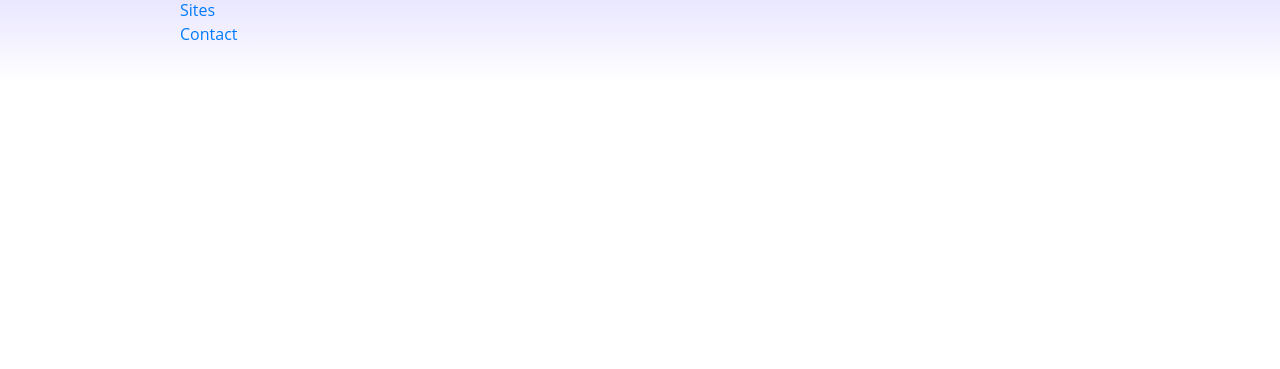
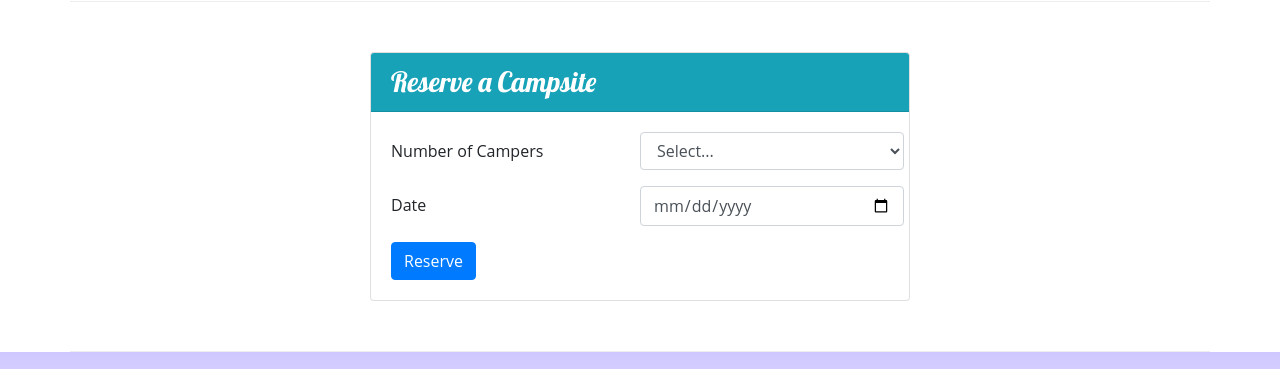
Before and after one commit to gabbycoronel/nucampsite, a website: page index.html in a window 1280 px wide. Shown: the part 1252-1621 px from the top of the page. Before the commit the page ends 1334 px from the top, so only its background shows below. Drawn offline with nearby package versions, Linux system fonts and the light colour scheme.

Commit message:
week2 assignment

```diff
--- a/index.html
+++ b/index.html
@@ -21,10 +21,13 @@
                     <img src="img/logo.png" class="img-fluid" />
                  </div>
                 <div class="col">
-            <h1>NuCamp</h1>
-            <h2>a better way to camp</h2>
-                 </div>
+                    <h1>NuCamp</h1>
+                    <h2>a better way to camp</h2>
+                </div>
+                <div class="col-md-4 col-xl-2 col-xs-12 mt-4">
+                 <a  href="reserveForm" class="btn bg-info text-white">Reserve!</a>
              </div>
+            </div>
         </div>
     </header>
 
@@ -67,9 +70,13 @@
                 <div class="col-sm-4 col-md-3">
                     <h2 class="text-sm-right">Featured Campsites</h2>
                 </div>
-                <div class="col">
+                <div class="col" class="media-body">
                     <h3>React Lake Campground</h3>
                     <p class="d-none d-sm-block">Nestled in the foothills of the Chrome Mountains, this campground on the shores of the pristine React Lake is a favorite for fly fishers.</p>
+                </div>
+                <div class="media">
+                     <img class="d-flex ml-3 img-thumbnail" src="img/react-lake-thumb.jpg">
+
                 </div>
         </div>
     </div>
@@ -89,6 +96,39 @@
                     </div>
                 </div>
          </div>
+        <div class="row row-content">
+            <div class="col col-sm-6 mx-auto">
+                <div class="card">
+                    <h3 class="card-header bg-info text-white"> Reserve a Campsite</h3>
+                <div class="card-body">
+                    <form id="reserveForm">
+                        <div class="form-group row">
+                            <label for="numCampers" class="col-sm-6 col-form-label">Number of Campers</label>
+                            <select id="numCampers" name="numCampers" class="col col-xs-12 form-control">
+                                <option selected>Select...</option>
+                                <option value="1">1</option>
+                                <option value="2">2</option>
+                                <option value="3">3</option>
+                                <option value="4">4</option>
+                                <option value="5">5</option>
+                                <option value="6">6</option>
+                            </select>
+                        </div>
+                        <div class="form-group row">
+                            <label for="date" class="col-sm-6 col-form-label">Date</label>
+                            <input type="date" id="date" name="date" class="col-sm-6 col-xs-12 form-control" placeholder="mm/dd/yyyy" />
+                        </div>
+                        <div class="row">
+                            <div class="col">
+                                <button type="submit" class="btn btn-primary">Reserve</button>
+                            </div>
+                        </div>
+                    </form>
+                </div>
+                </div>
+
+            </div>
+        </div>
     </div>
 
     <footer class="site-footer">
```
Also changed, not shown: 1 other file.
